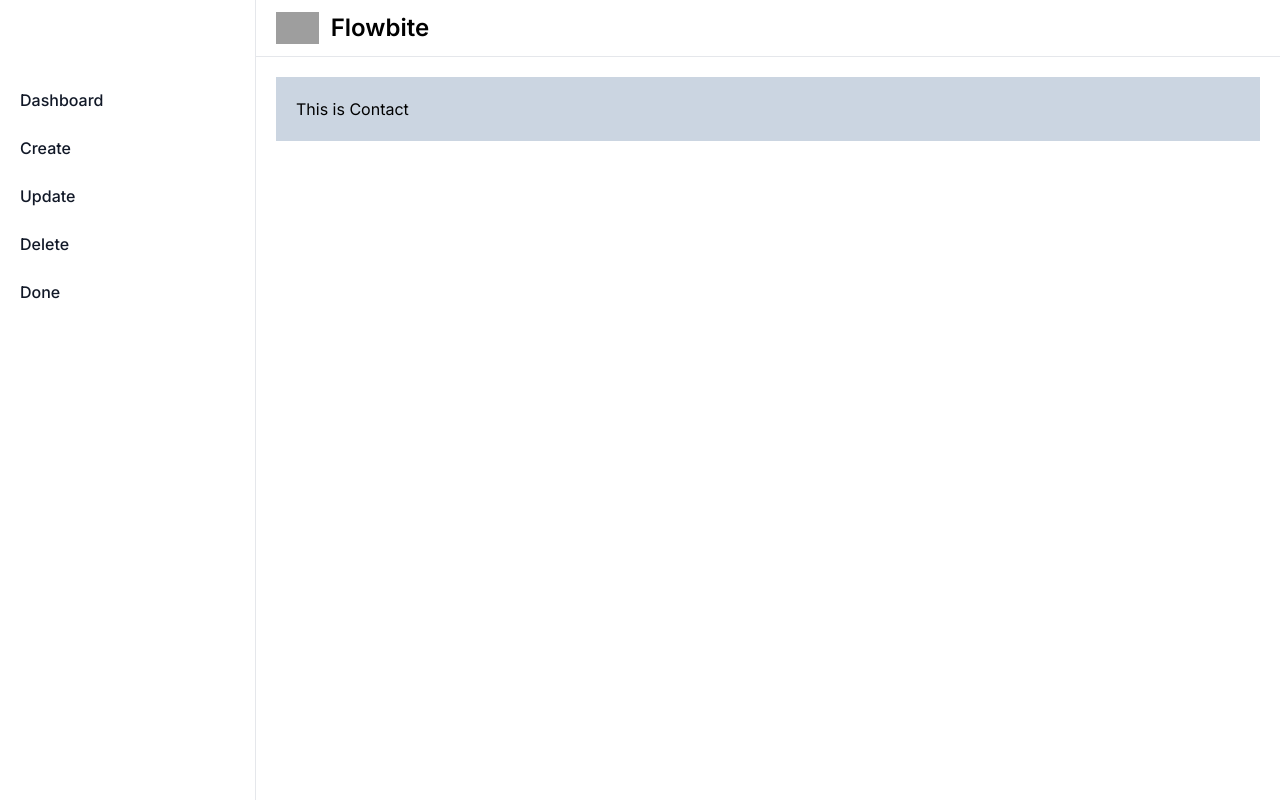
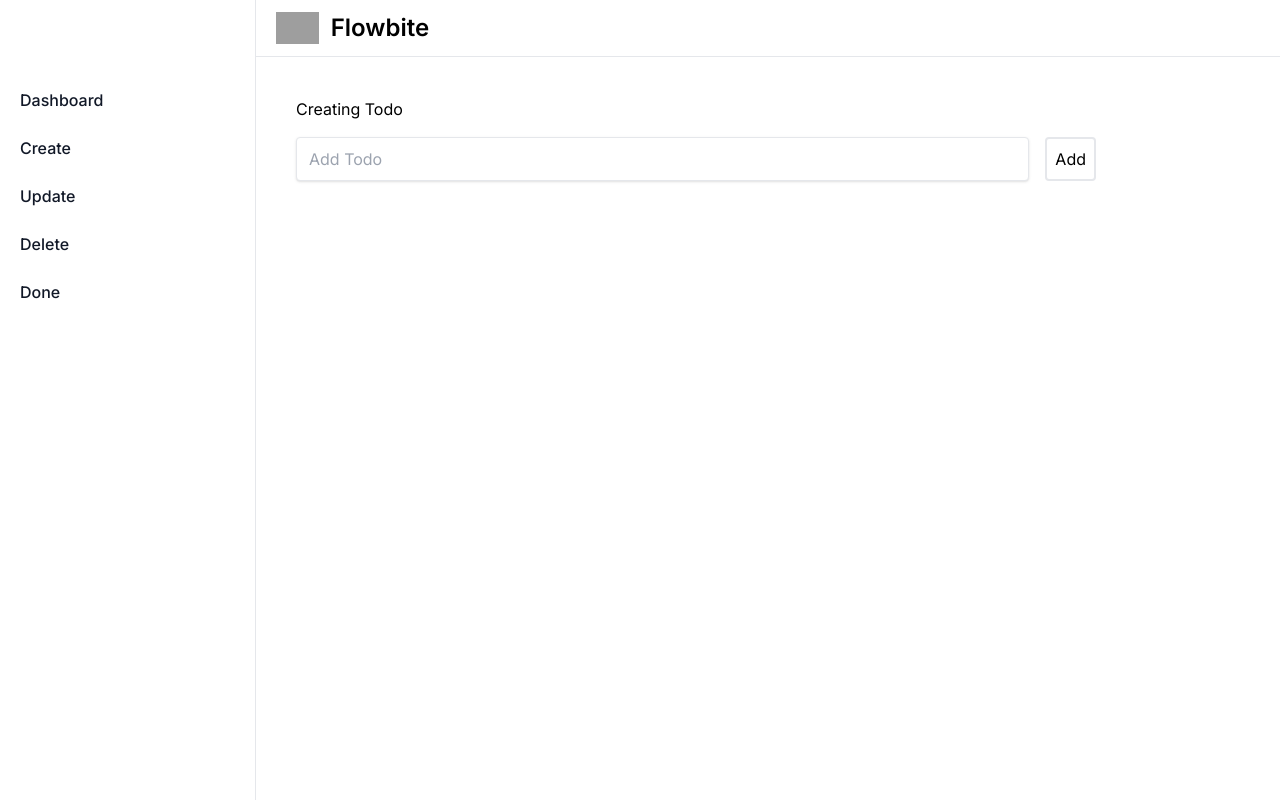
Before and after one commit to cocokhyle/E-commerce, a Next.js app: page /contact in a window 1280 px wide. Built offline with nearby package versions, Linux system fonts and the light colour scheme; grey boxes are pictures that could not be loaded.

Commit message:
Adding Features

```diff
--- a/src/app/(pages)/contact/page.tsx
+++ b/src/app/(pages)/contact/page.tsx
@@ -2,7 +2,16 @@ export default function Contact() {
   return (
     <main>
       <div>
-        <h1>This is Contact</h1>
+        <h1>Creating Todo</h1>
+        <div className="flex mt-4 w-[50rem]">
+          <input
+            className="shadow appearance-none border rounded w-full py-2 px-3 mr-4 text-grey-darker"
+            placeholder="Add Todo"
+          ></input>
+          <button className="flex-no-shrink p-2 border-2 rounded text-teal border-teal hover:text-white hover:bg-teal">
+            Add
+          </button>
+        </div>
       </div>
     </main>
   );
--- a/src/app/layout.tsx
+++ b/src/app/layout.tsx
@@ -30,7 +30,7 @@ export default function RootLayout({
               <Header />
             </div>
             <div className="p-5 flex-grow">
-              <div className=" bg-slate-300 p-5">{children}</div>
+              <div className="p-5">{children}</div>
             </div>
           </div>
         </div>
```
